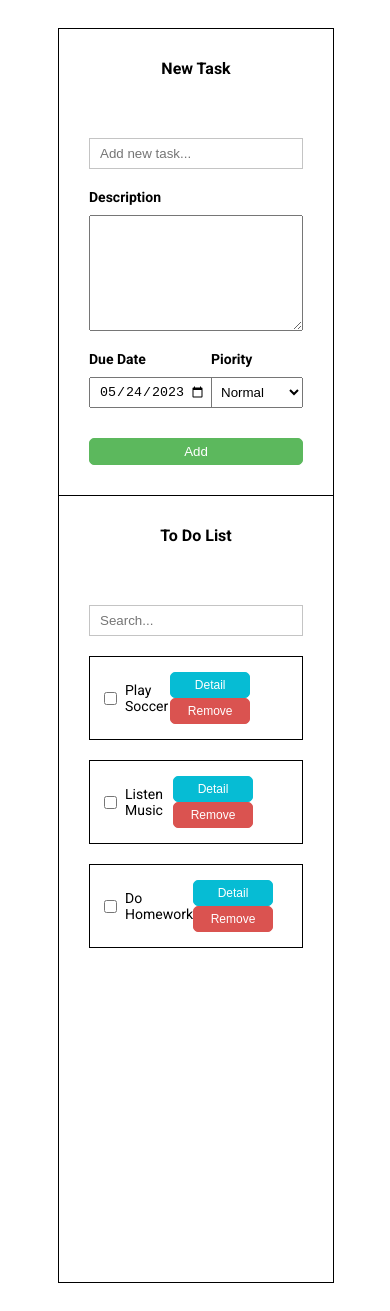
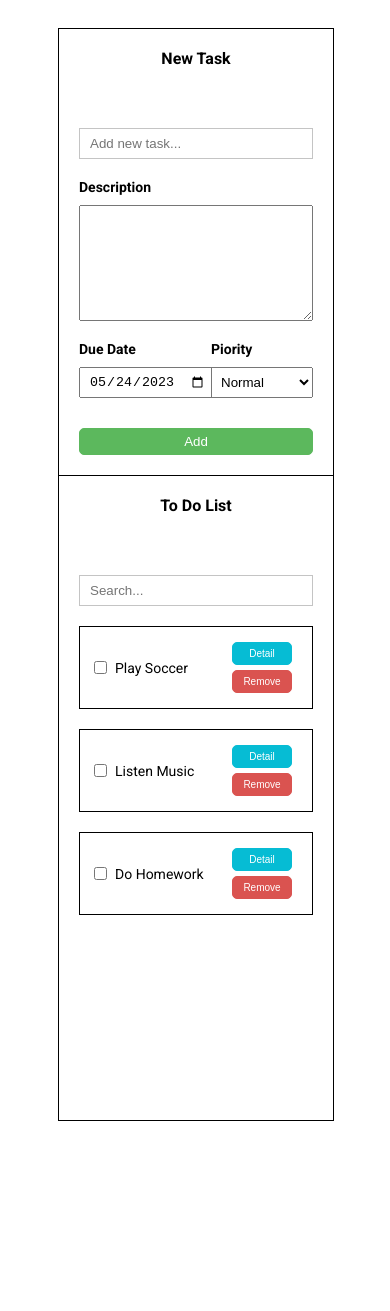
Before and after one commit to pm8297/TodoList, an Angular app: page / in a window 390 px wide. After the commit the page ends 1149 px from the top, so only its background shows below. Built offline with nearby package versions, Linux system fonts and the light colour scheme.

Commit message:
update UI responsive

```diff
--- a/src/app/create-task/create-task.component.scss
+++ b/src/app/create-task/create-task.component.scss
@@ -32,3 +32,9 @@
         border-top: none;
     }
 }
+
+@media screen and (max-width: 540px) {
+    .create-task-container {
+        padding: 20px;
+    }
+}
--- a/src/app/task-detail/task-detail.component.scss
+++ b/src/app/task-detail/task-detail.component.scss
@@ -77,3 +77,30 @@
     }
 
 }
+
+@media screen and (max-width: 540px) {
+    .detail-task-container {
+        min-height: calc(100vh - 200px);
+        .body-container {
+            padding: 20px;
+        }
+        .task-container {
+            .button-container{
+                display: flex;
+                flex-direction: column;
+                gap: 5px;
+                .btn {
+                    font-size: 10px;
+                    width: 60px;
+                    padding: 5px 10px;
+                }
+
+                .bulk-btn {
+                    padding: 8px 12px;
+                    width: 80px;
+                }
+            }
+        }
+    }
+
+  }
```
